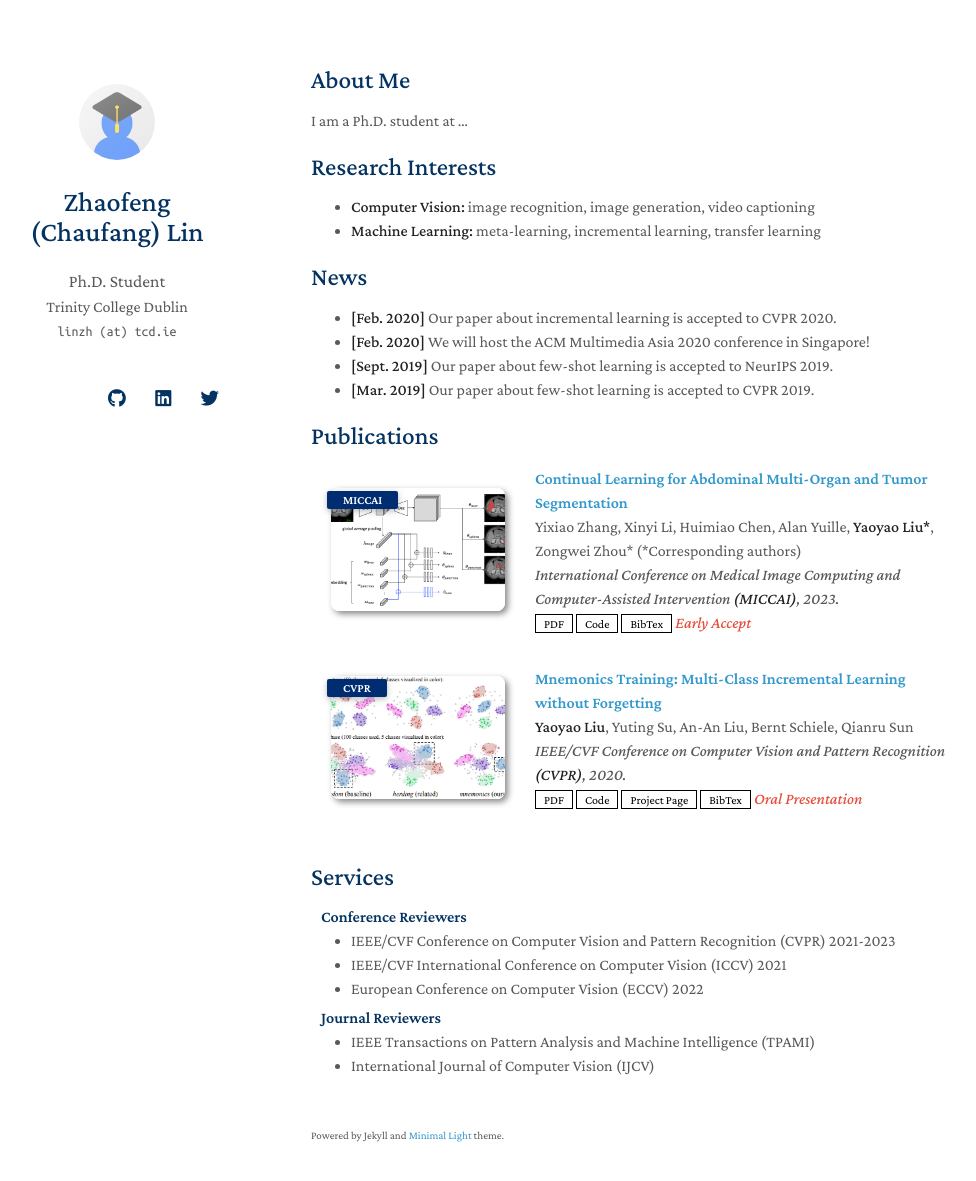
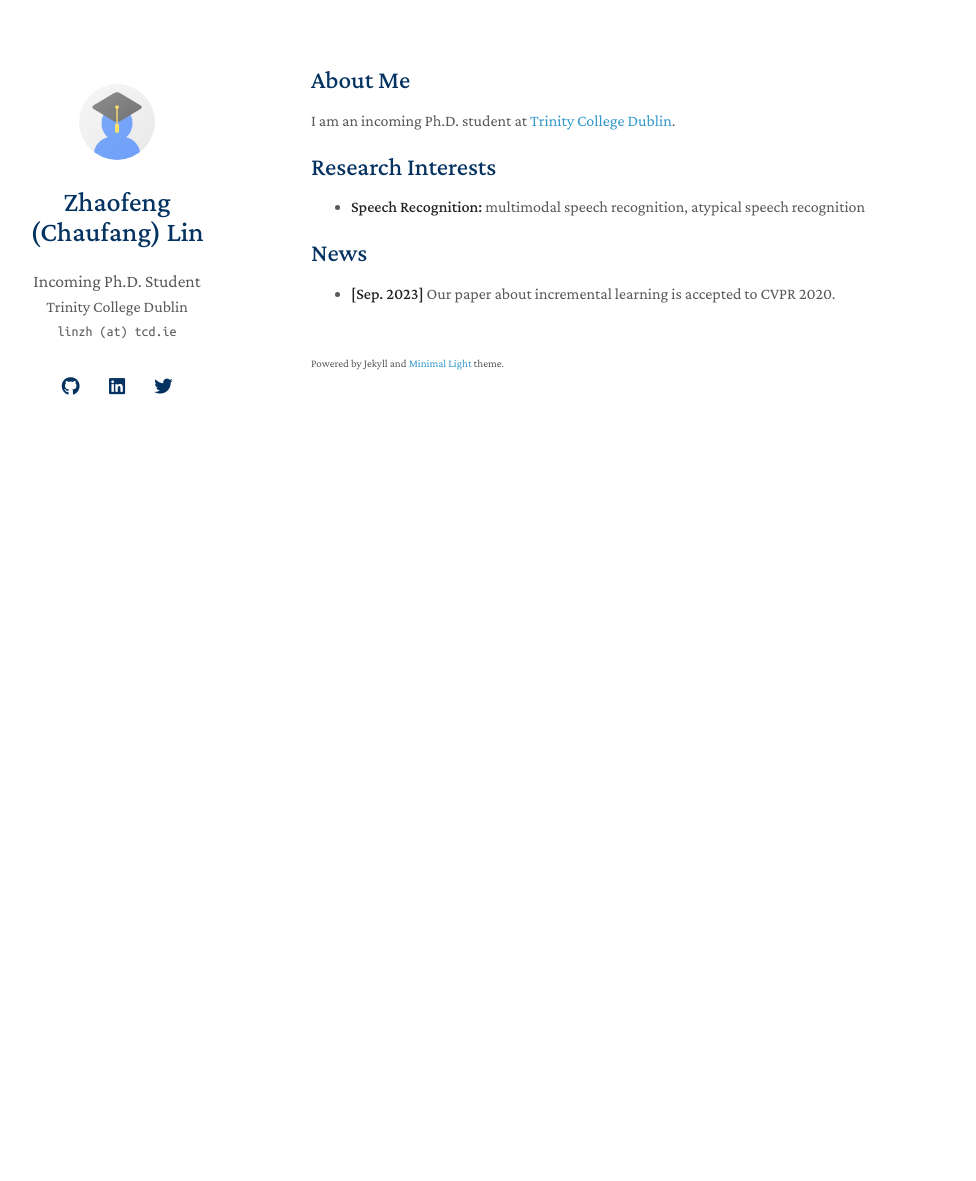
Before and after one commit to chaufanglin/chaufanglin.github.io, a Jekyll site: the page built from index.md, in a window 1280 px wide and 1216 px high. Shown: the top 1181 px of the window, without its empty margins (159-1135 px from the left). Built offline with Jekyll 4.4.1, drawn with Linux system fonts in a browser that asks for light colours; nearby versions of some CDN libraries; a style sheet for code colours, icons or effects is not loaded; our own code applies the rules of GitHub Pages for plain Markdown files.

Commit message:
second try

```diff
--- a/_config.yml
+++ b/_config.yml
@@ -1,7 +1,10 @@
 # Basic Information
 title: Zhaofeng (Chaufang) Lin
-position: Ph.D. Student
+position: Incoming Ph.D. Student
+subaffiliation: Sigmedia Group
 affiliation: Trinity College Dublin
+subposition_link: https://sigmedia.github.io
+affiliation_link: https://www.tcd.ie
 email: linzh (at) tcd.ie
 
 # Search Engine Optimization (SEO)
@@ -12,11 +15,11 @@ canonical: https://minimal-light-theme.yliu.me/
 
 # Links
 # If you don't need one of them, you may delete the corresponding line.
-google_scholar: https://scholar.google.com/
-cv_link: assets/files/curriculum_vitae.pdf
-github_link: https://github.com/
-linkedin: https://www.linkedin.com/
-twitter: https://twitter.com/
+# google_scholar: https://scholar.google.com/
+# cv_link: assets/files/curriculum_vitae.pdf
+github_link: https://github.com/chaufanglin
+linkedin: https://www.linkedin.com/in/chaufang-lin/
+twitter: https://twitter.com/ChaufangLin
 
 # Images (e.g., your profile picture and your website's favicon)
 # "favicon" and "favicon_dark" are used for the light and dark modes, respectively.
--- a/index.md
+++ b/index.md
@@ -4,20 +4,18 @@ layout: homepage
 
 ## About Me
 
-I am a Ph.D. student at ...
+I am an incoming Ph.D. student at <a href="https://www.nyu.edu/" target="_blank">Trinity College Dublin</a>.
 
 ## Research Interests
 
-- **Computer Vision:** image recognition, image generation, video captioning
-- **Machine Learning:** meta-learning, incremental learning, transfer learning
+- **Speech Recognition:** multimodal speech recognition, atypical speech recognition
+<!-- - **Machine Learning:** multimodal learning -->
 
 ## News
 
-- **[Feb. 2020]** Our paper about incremental learning is accepted to CVPR 2020.
-- **[Feb. 2020]** We will host the ACM Multimedia Asia 2020 conference in Singapore!
-- **[Sept. 2019]** Our paper about few-shot learning is accepted to NeurIPS 2019.
-- **[Mar. 2019]** Our paper about few-shot learning is accepted to CVPR 2019.
+- **[Sep. 2023]** Our paper about incremental learning is accepted to CVPR 2020.
 
-{% include_relative _includes/publications.md %}
 
-{% include_relative _includes/services.md %}
+<!-- {% include_relative _includes/publications.md %}
+
+{% include_relative _includes/services.md %} -->
```
